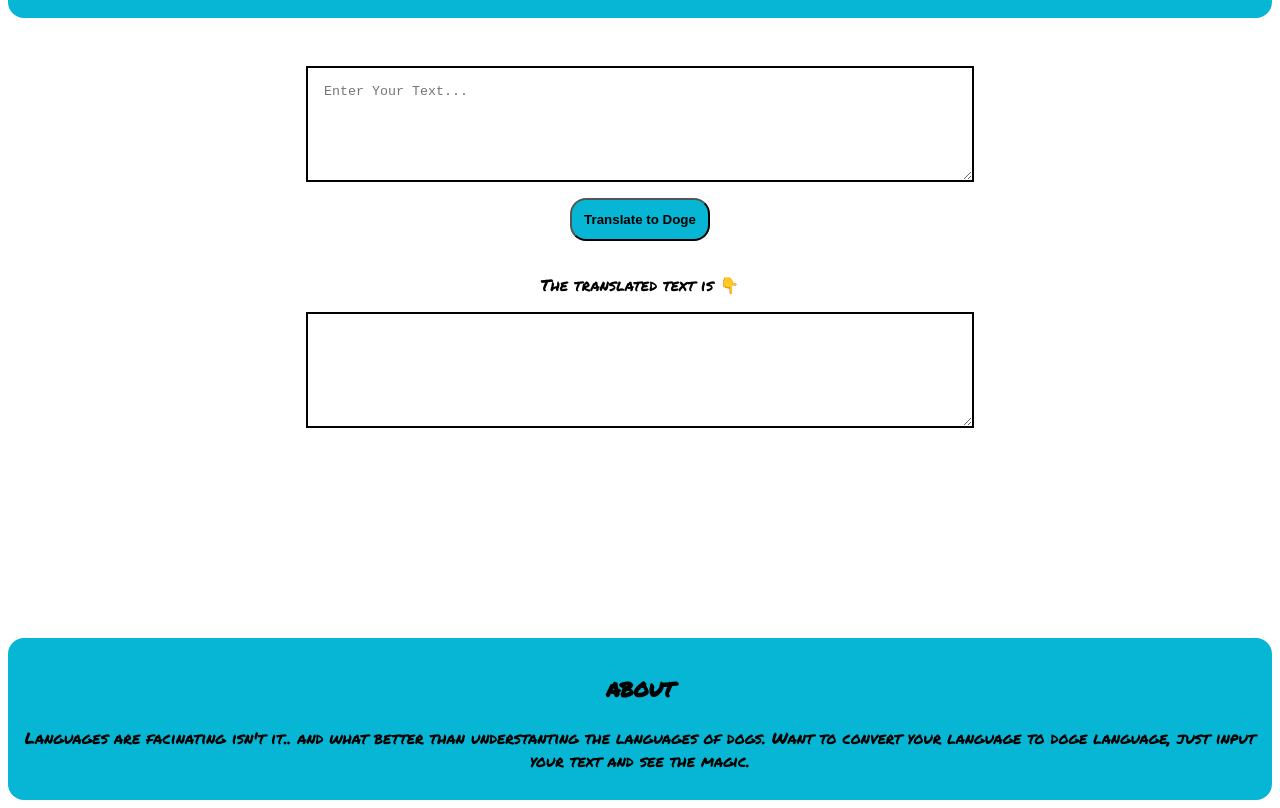
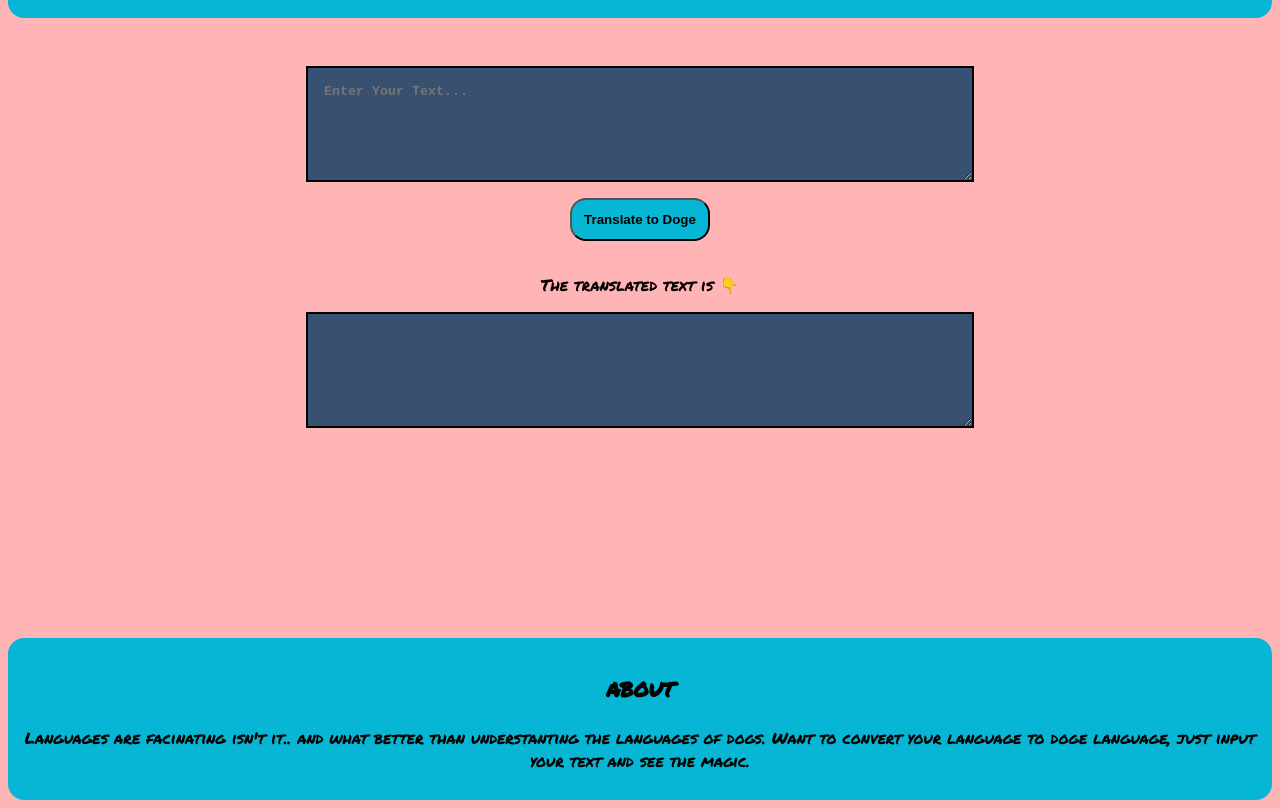
Before and after one commit to Snow-Bull/Doge-translate, a plain HTML site: page index.html in a window 1280 px wide. Shown: the part 82-890 px from the top of the page. Drawn offline with Linux system fonts and the light colour scheme.

Commit message:
CSS changes

```diff
--- a/style.css
+++ b/style.css
@@ -2,7 +2,7 @@
 
 body {
     font-family: 'Permanent Marker', cursive;
-
+    background: #ffb5b5;
 }
 
 :root {
@@ -30,6 +30,9 @@ body {
     text-align: justify;
     margin: auto;
     margin-top: 3rem;
+    background: #385170;
+    color: white;
+    font-weight: bolder;
 
 }
 
@@ -53,6 +56,9 @@ body {
     text-align: justify;
     margin: auto;
     margin-top: 1rem;
+    background: #385170;
+    color: white;
+    font-weight: bolder;
 
 }
 
```
